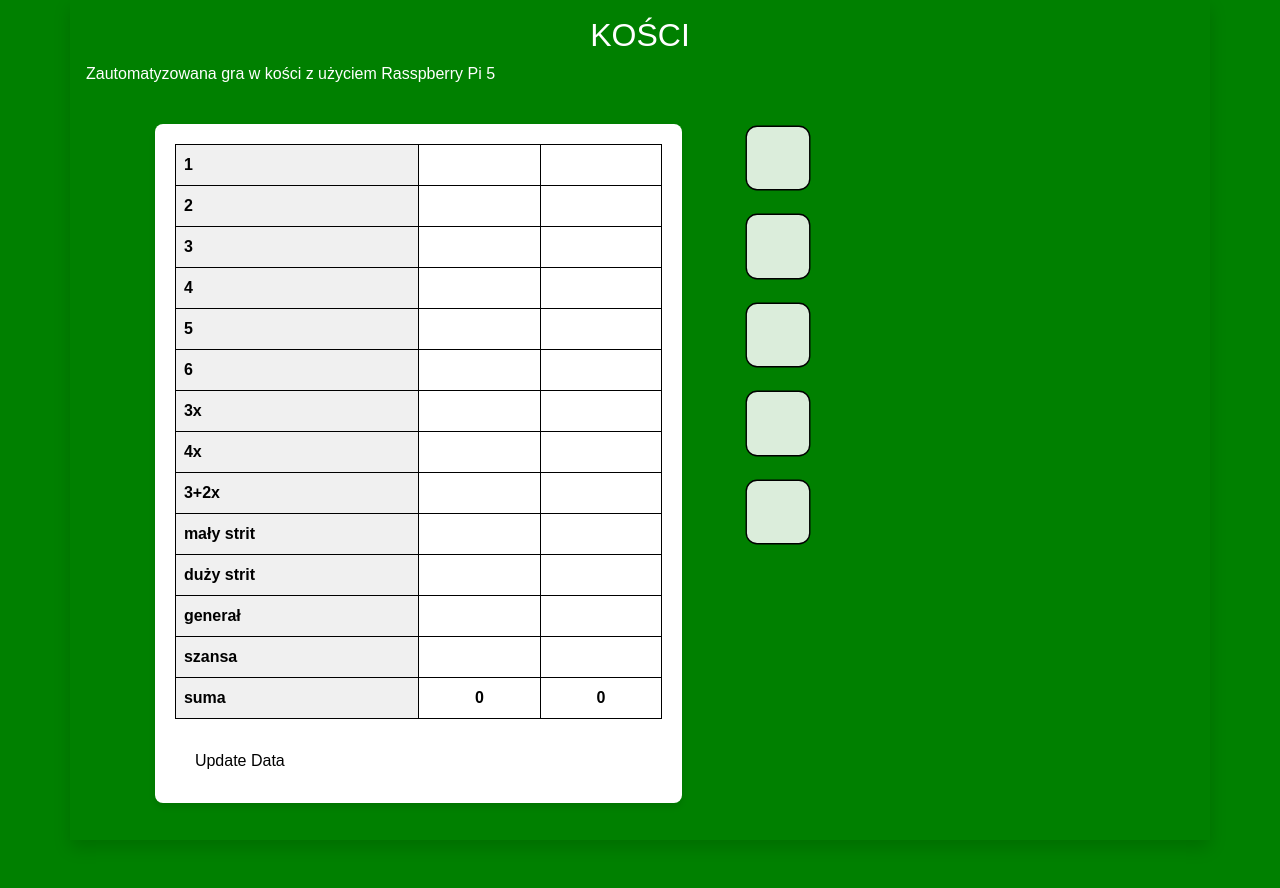
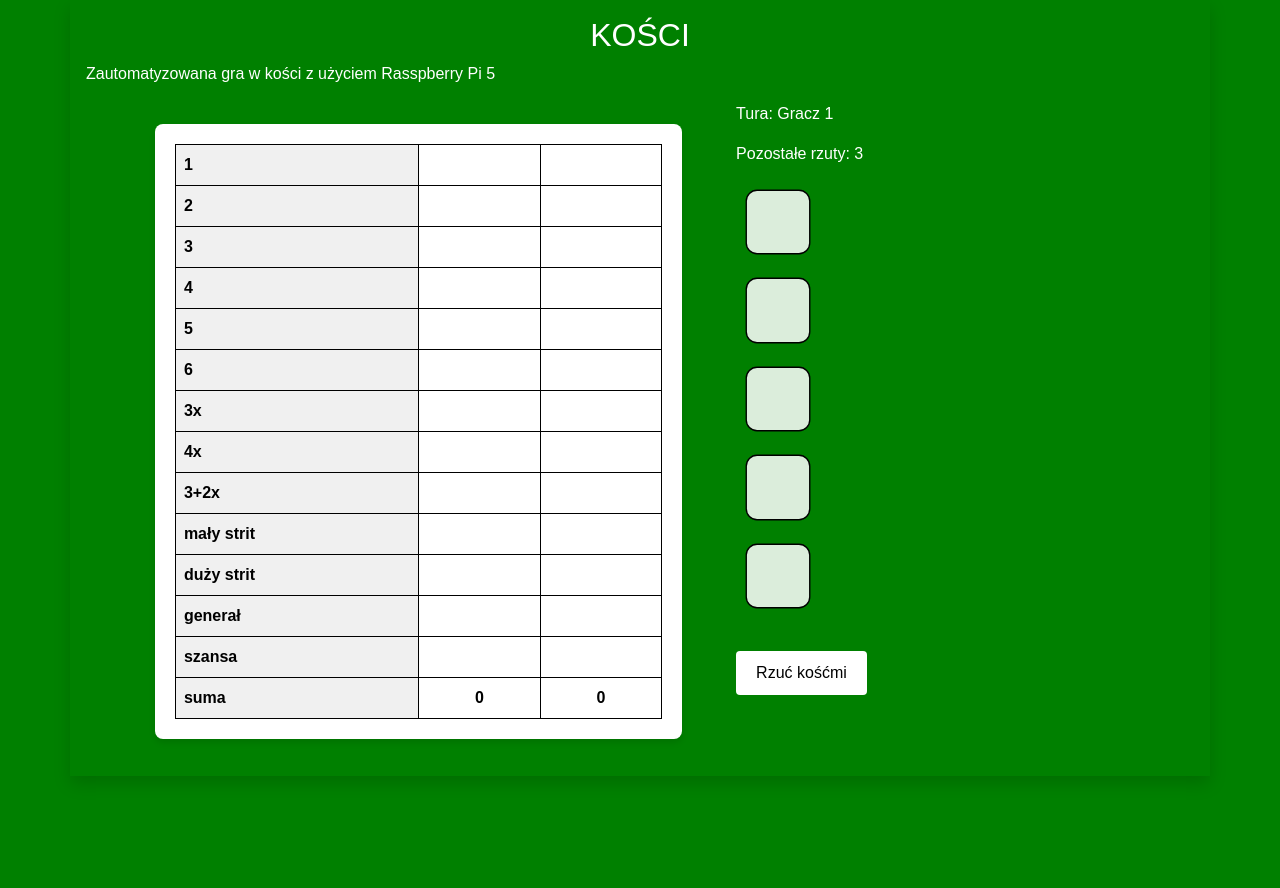
Before and after one commit to veektorf1/DiceRaspberry, a Flask app: page / in a window 1280 px wide. After the commit the page ends 781 px from the top, so only its background shows below. Run offline with Flask 3, Linux system fonts and the light colour scheme; some libraries are stand-ins or nearby versions.

Commit message:
Update index.html

```diff
--- a/app/templates/index.html
+++ b/app/templates/index.html
@@ -7,39 +7,41 @@
     <h2 class="d-flex justify-content-center"> KOŚCI </h2>
     <p>Zautomatyzowana gra w kości z użyciem Rasspberry Pi 5<p>
 
-
     <div class="container">
         <div class="table-container">
             <table id="data-table">
                 <tbody>
                     <tr>
                         <th>ID</th>
-                        <td data-status="1"></td>
-                        <td data-status="0"></td>
+                        <td data-status="1">1</td>
+                        <td data-status="0">2</td>
                     </tr>
                     <tr>
                         <th>Name</th>
-                        <td data-status="0"></td>
-                        <td data-status="1"></td>
+                        <td data-status="0">Alice</td>
+                        <td data-status="1">Bob</td>
                     </tr>
                     <tr>
                         <th>Age</th>
-                        <td data-status="1"></td>
-                        <td data-status="0"></td>
+                        <td data-status="1">25</td>
+                        <td data-status="0">30</td>
                     </tr>
                 </tbody>
             </table>
-            <button id="update-button" onclick="updateData()">Update Data</button>
         </div>
         <div class="image-container">
+            <div class="info-container">
+                <p id="nrTury">Tura: Gracz 1</p>
+                <p id="nrRzutu">Pozostałe rzuty: 3</p>
+            </div>
             <img id="Kosc1" src="/static/images/kostka0.svg" alt="Obrazek 1" class="clickable-image">
             <img id="Kosc2" src="/static/images/kostka0.svg" alt="Obrazek 2" class="clickable-image">
             <img id="Kosc3" src="/static/images/kostka0.svg" alt="Obrazek 3" class="clickable-image">
             <img id="Kosc4" src="/static/images/kostka0.svg" alt="Obrazek 4" class="clickable-image">
             <img id="Kosc5" src="/static/images/kostka0.svg" alt="Obrazek 5" class="clickable-image">
+            <button onclick="updateData()">Rzuć kośćmi</button>
         </div>
     </div>
 </div>
 
-
 {% endblock %}
```
